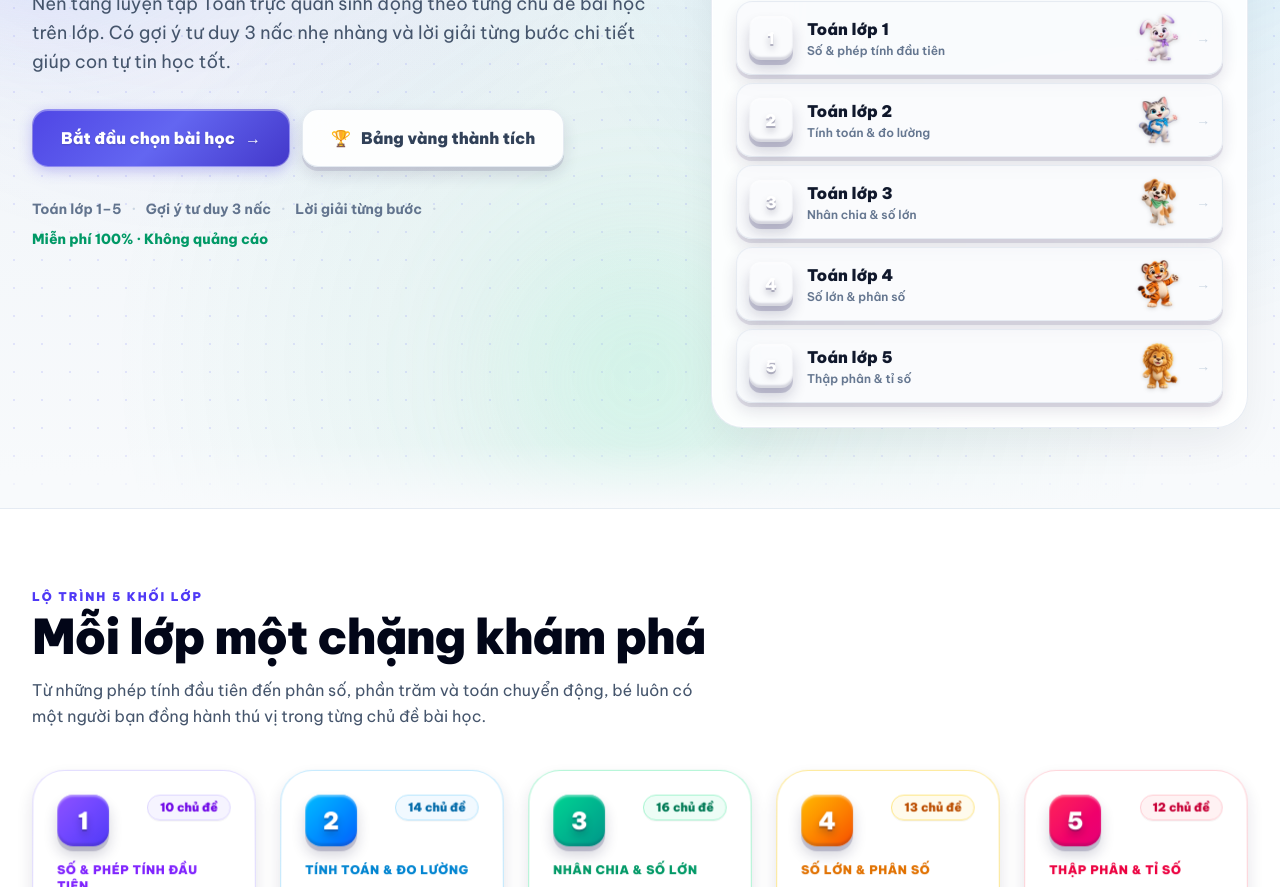
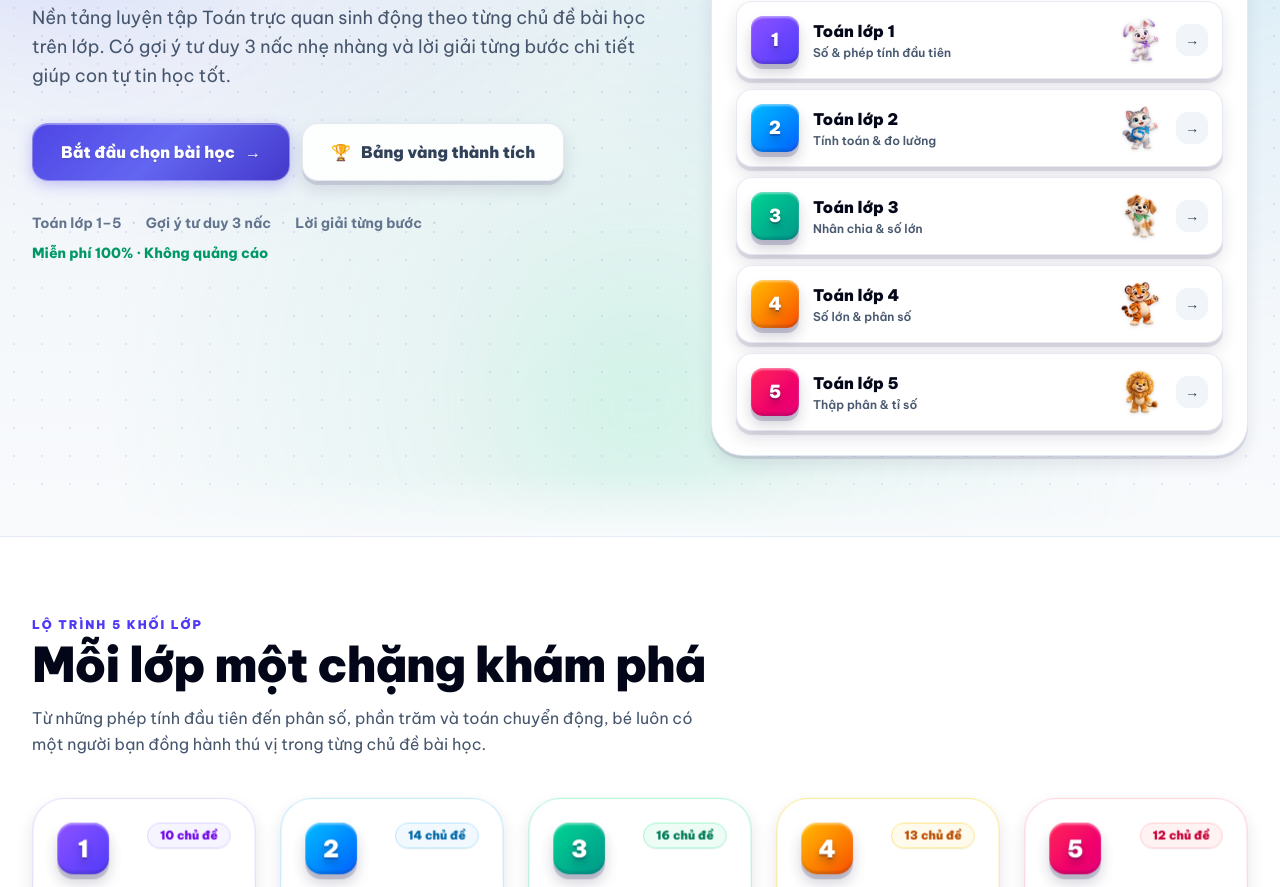
Before and after one commit to protungtq/dao-toan-hoc, an Astro site: page / in a window 1280 px wide. Shown: the part 551-1438 px from the top of the page. Built offline with nearby package versions, Linux system fonts and the light colour scheme; Astro itself is replaced by a stand-in of ours; no server answers.

Commit message:
feat(ui): add gradient properties and update card shadows
Add gradient configurations to grade card data and update panel box-shadow styles for improved visual consistency and dark mode support.

```diff
--- a/src/pages/index.astro
+++ b/src/pages/index.astro
@@ -23,6 +23,7 @@ const grades = [
     short: 'Số & phép tính đầu tiên',
     description: 'Số đến 100, cộng trừ trong phạm vi 10 và 100, hình học trực quan, độ dài và xem giờ.',
     count: grade1ReadyModules.length,
+    gradient: 'from-violet-500 to-indigo-600',
     accentGradient: 'from-violet-500 via-purple-500 to-indigo-600',
     badgeGradient: 'from-violet-500 to-indigo-600',
     border: 'border-violet-200/90 dark:border-violet-900/50',
@@ -39,6 +40,7 @@ const grades = [
     short: 'Tính toán & đo lường',
     description: 'Cộng trừ có nhớ trong phạm vi 100, làm quen phép nhân chia, số đến 1 000 và biểu đồ tranh.',
     count: grade2ReadyModules.length,
+    gradient: 'from-sky-400 to-blue-600',
     accentGradient: 'from-sky-400 via-cyan-500 to-blue-600',
     badgeGradient: 'from-sky-400 to-blue-600',
     border: 'border-sky-200/90 dark:border-sky-900/50',
@@ -55,6 +57,7 @@ const grades = [
     short: 'Nhân chia & số lớn',
     description: 'Bảng nhân chia từ 2 đến 9, số trong phạm vi 100 000, tính chu vi, diện tích và giải toán có lời văn.',
     count: grade3ReadyModules.length,
+    gradient: 'from-emerald-400 to-teal-600',
     accentGradient: 'from-emerald-400 via-teal-500 to-cyan-600',
     badgeGradient: 'from-emerald-400 to-teal-600',
     border: 'border-emerald-200/90 dark:border-emerald-900/50',
@@ -71,6 +74,7 @@ const grades = [
     short: 'Số lớn & phân số',
     description: 'Số có nhiều chữ số, phép tính phân số, trung bình cộng, tìm hai số khi biết tổng và hiệu.',
     count: grade4ReadyModules.length,
+    gradient: 'from-amber-400 to-orange-600',
     accentGradient: 'from-amber-400 via-orange-500 to-rose-500',
     badgeGradient: 'from-amber-400 to-orange-600',
     border: 'border-amber-200/90 dark:border-amber-900/50',
@@ -87,6 +91,7 @@ const grades = [
     short: 'Thập phân & tỉ số',
     description: 'Số thập phân, tỉ số phần trăm, diện tích hình tam giác, hình tròn, thể tích và toán chuyển động đều.',
     count: grade5ReadyModules.length,
+    gradient: 'from-rose-500 to-pink-600',
     accentGradient: 'from-rose-500 via-pink-500 to-purple-600',
     badgeGradient: 'from-rose-500 to-pink-600',
     border: 'border-rose-200/90 dark:border-rose-900/50',
@@ -218,24 +223,46 @@ const strengths = [
             <span class="poster-orb poster-orb-one"></span><span class="poster-orb poster-orb-two"></span>
             <img src="/models/mascots/squirrel-bear-poster.webp" alt="" width="1050" height="700" fetchpriority="high" class="poster-character-image" />
           </div>
-          <div class="poster-grade-panel relative overflow-hidden rounded-[2rem] border border-slate-200/80 bg-white/90 p-5 shadow-[0_24px_70px_rgba(15,23,42,0.1)] backdrop-blur-2xl dark:border-slate-800 dark:bg-slate-900/90 md:p-6">
+          <div class="poster-grade-panel relative overflow-hidden rounded-[2rem] border border-slate-200/90 bg-white p-5 shadow-2xl dark:border-slate-700/80 dark:bg-slate-900 md:p-6">
             <div class="flex items-center justify-between gap-4 border-b border-slate-100 pb-4 dark:border-slate-800">
               <div>
                 <p class="text-xs font-black uppercase tracking-[0.16em] text-indigo-600 dark:text-indigo-400">Lộ trình bài học</p>
                 <h2 class="mt-1 text-xl font-black text-slate-950 dark:text-white md:text-2xl">Chọn lớp đang học</h2>
               </div>
-              <span class="grid h-12 w-12 shrink-0 place-items-center rounded-2xl bg-gradient-to-br from-indigo-50 to-sky-50 text-2xl shadow-xs dark:from-indigo-950/40 dark:to-sky-950/40">🎓</span>
+              <span class="grid h-12 w-12 shrink-0 place-items-center rounded-2xl bg-gradient-to-br from-indigo-50 to-sky-50 text-2xl shadow-xs dark:from-slate-800 dark:to-slate-800">🎓</span>
             </div>
-            <div class="mt-4 grid gap-2">
+            <div class="mt-4 grid gap-2.5">
               {grades.map((item) => (
-                <a href={`/lop-${item.grade}`} class="group flex items-center gap-3.5 rounded-2xl border border-slate-200/80 bg-slate-50/70 p-3 transition duration-200 hover:-translate-y-0.5 hover:border-indigo-300 hover:bg-white hover:shadow-md dark:border-slate-800 dark:bg-slate-850/60 dark:hover:border-indigo-500/50 dark:hover:bg-slate-800" aria-label={`Mở ${item.title}`}>
-                  <span class={`grid h-11 w-11 shrink-0 place-items-center rounded-xl bg-gradient-to-br text-base font-black text-white shadow-sm ${item.gradient}`}>{item.grade}</span>
+                <a
+                  href={`/lop-${item.grade}`}
+                  class="group flex items-center gap-3.5 rounded-2xl border border-slate-200/90 bg-white p-3.5 shadow-xs transition-all duration-200 hover:-translate-y-0.5 hover:border-indigo-400 hover:shadow-md dark:border-slate-700 dark:bg-slate-800/95 dark:hover:border-indigo-400 dark:hover:bg-slate-750"
+                  aria-label={`Mở ${item.title}`}
+                >
+                  <span class={`grid h-12 w-12 shrink-0 place-items-center rounded-xl bg-gradient-to-br text-lg font-black text-white shadow-md ring-2 ring-white/90 dark:ring-slate-700 ${item.badgeGradient}`}>
+                    {item.grade}
+                  </span>
                   <span class="min-w-0 flex-1">
-                    <span class="block font-black text-slate-900 dark:text-white group-hover:text-indigo-600 dark:group-hover:text-indigo-400 transition-colors text-sm sm:text-base">{item.title}</span>
-                    <span class="mt-0.5 block truncate text-xs font-semibold text-slate-500 dark:text-slate-400">{item.short}</span>
+                    <span class="block text-base font-black text-slate-950 dark:text-white group-hover:text-indigo-600 dark:group-hover:text-indigo-400 transition-colors">
+                      {item.title}
+                    </span>
+                    <span class="mt-0.5 block truncate text-xs font-semibold text-slate-600 dark:text-slate-300">
+                      {item.short}
+                    </span>
                   </span>
-                  <img src={`/models/grade-mascots/${item.grade}-compact.webp`} alt="" aria-hidden="true" width="56" height="56" class="h-12 w-12 shrink-0 object-contain drop-shadow-sm transition-transform duration-200 group-hover:scale-110" />
-                  <span class="text-sm font-bold text-slate-300 transition group-hover:translate-x-1 group-hover:text-indigo-600 dark:text-slate-600 dark:group-hover:text-indigo-400" aria-hidden="true">→</span>
+                  <img
+                    src={`/models/grade-mascots/${item.grade}-compact.webp`}
+                    alt=""
+                    aria-hidden="true"
+                    width="56"
+                    height="56"
+                    class="h-11 w-11 shrink-0 object-contain drop-shadow transition-transform duration-200 group-hover:scale-110"
+                  />
+                  <span
+                    class="flex h-8 w-8 shrink-0 items-center justify-center rounded-xl bg-slate-100 text-sm font-black text-slate-700 transition-all duration-200 group-hover:bg-indigo-600 group-hover:text-white group-hover:translate-x-0.5 dark:bg-slate-700 dark:text-slate-200 dark:group-hover:bg-indigo-500"
+                    aria-hidden="true"
+                  >
+                    →
+                  </span>
                 </a>
               ))}
             </div>
@@ -296,13 +323,13 @@ const strengths = [
                 <h3 class="mt-1 text-xl font-black tracking-tight text-slate-950 transition-colors group-hover:text-indigo-600 dark:text-white dark:group-hover:text-indigo-400">
                   {item.title}
                 </h3>
-                <p class="mt-2 text-xs sm:text-sm font-medium leading-relaxed text-slate-600 dark:text-slate-400 max-w-[82%]">
+                <p class="mt-2 text-xs sm:text-sm font-medium leading-relaxed text-slate-600 dark:text-slate-400 max-w-[72%]">
                   {item.description}
                 </p>
               </div>
 
-              <!-- Chân thẻ: Lời kêu gọi hành động & mũi tên nhấc nổi -->
-              <div class="relative z-10 flex items-center justify-between border-t border-slate-100 pt-4 dark:border-slate-800/80">
+              <!-- Chân thẻ: Lời kêu gọi hành động & mũi tên nhấc nổi (không gạch ngang cắt qua hình thú) -->
+              <div class="relative z-10 mt-auto flex items-center justify-between pt-3">
                 <span class="text-xs font-bold text-slate-500 dark:text-slate-400">Xem lộ trình</span>
                 <span class={`inline-flex items-center gap-1.5 text-xs font-black transition-transform duration-300 group-hover:translate-x-1.5 ${item.text}`}>
                   <span>Khám phá</span>
--- a/src/styles/global.css
+++ b/src/styles/global.css
@@ -570,8 +570,11 @@ html.dark body.experience-3d main :is(div,span)[class*="rounded-"][class*="bg-wh
 .poster-grade-panel {
   margin-top: -16px;
   z-index: 2;
-  border: 1px solid rgba(226, 232, 240, 0.8);
-  box-shadow: 0 20px 45px -10px rgba(15, 23, 42, 0.08), 0 0 0 1px rgba(255, 255, 255, 0.8) inset !important;
+  box-shadow: 0 24px 50px -12px rgba(15, 23, 42, 0.12);
+}
+
+html.dark .poster-grade-panel {
+  box-shadow: 0 24px 50px -12px rgba(0, 0, 0, 0.5);
 }
 
 .poster-grade-card {
```
